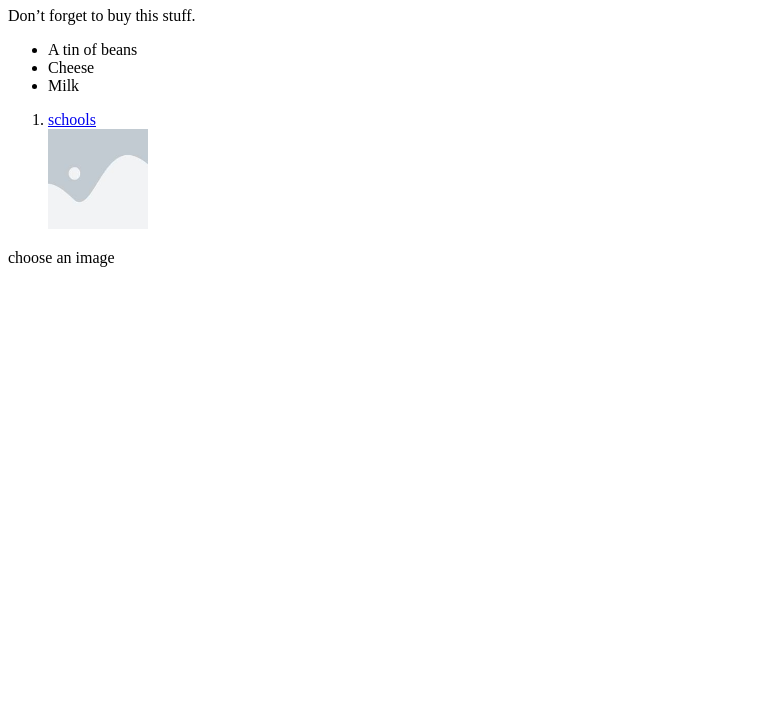
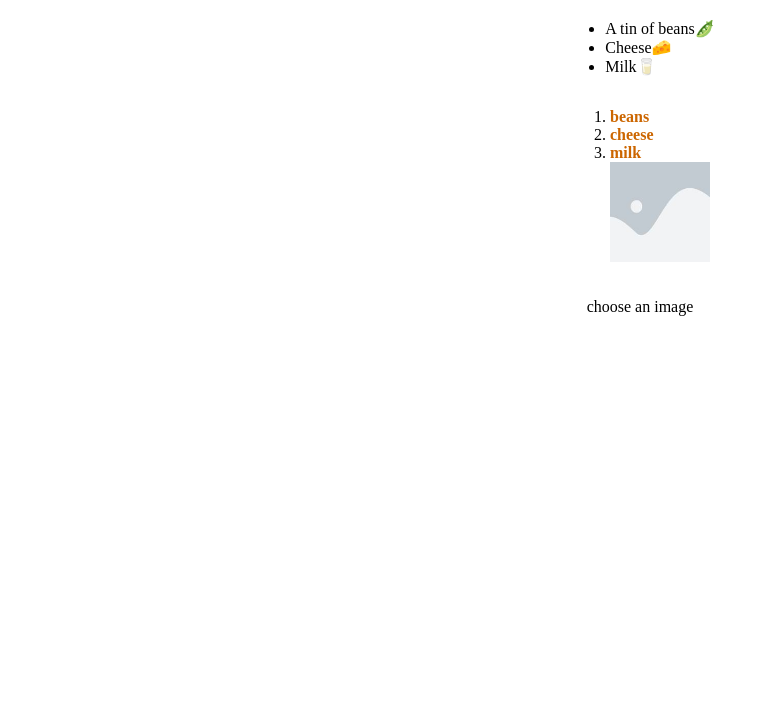
Before and after one commit to foziaShareen/projects-html-css-js, a plain HTML site: page dom-project-1/index.html in a window 1280 px wide. Shown: the part 73-800 px from the top of the page, without its empty margins (0-768 px from the left). Drawn offline with Linux system fonts and the light colour scheme.

Commit message:
added images

```diff
--- a/dom-project-1/index.html
+++ b/dom-project-1/index.html
@@ -5,43 +5,36 @@
 <meta http-equiv="content-type" content="text/html;
 ➥ charset=utf-8" />
 <title>Shopping list</title>
+<link rel="stylesheet" type="text/css" href="./styles.css" />
 <script src="./script.js"></script>
 
 
 </head>
 <body>
-<h1>What to buy</h1>
-<p title="a gentle reminder">Don’t forget to buy this stuff.</p>
+    <section>
+<h1>Snapshot 🛍️</h1>
+
 <ul id="purchases">
-<li>A tin of beans</li>
-<li>Cheese</li>
-<li>Milk</li>
+<li>A tin of beans🫛</li>
+<li>Cheese🧀</li>
+<li>Milk🥛</li>
 </ul>
 <ol>
     <li>
-        <a  href="./images/w01A_Media.jpg" title="schools" onclick ="showPic(this); return false" >schools</a>
+        <a  href="./images/beans.jpg" title="beans" onclick ="showPic(this); return false" >beans</a>
+    </li>
+    <li>
+        <a  href="./images/cheese.jpg" title="cheese" onclick ="showPic(this); return false" >cheese</a>
+    </li>
+    <li>
+        <a  href="./images/milk.jpg" title="milk" onclick ="showPic(this); return false" >milk</a>
     </li>
     <img id="placeholder" src="./images/placeholder.gif"  width="100" height="100" alt="placeholder" />
 </ol>
 <p id="description">choose an image</p>
-<!-- <script type="text/javascript">
-     var paras = document.getElementsByTagName('p')
-    var title = paras[0].getAttribute('title');
-    alert(title);
-    var items = document.getElementsByTagName("li");
-    for (var i=0; i < items.length; i++) {
-    alert(typeof items[i]);
-    }
 
+</section>
 
-
-</script> -->
-<script>
-    var paras = document.getElementsByTagName('p')
-    paras[0].setAttribute('title', 'goodbye');
-    var title = paras[0].getAttribute('title');
-    console.log(title);
-</script>
 
 </body>
 </html>
--- /dev/null
+++ b/dom-project-1/styles.css
@@ -0,0 +1,17 @@
+a {
+    display: block;
+    color: #c60;
+    background-color: transparent;
+    font-weight: bold;
+    text-decoration: none;
+}
+
+a img {
+    display: block;
+    margin-top: 0.5em; /* Adjust the margin as needed */
+}
+section{
+    display: flex;
+    flex-direction: column;
+    align-items: center;
+}
```
Also changed, not shown: dom-project-1/images/beans.jpg (added), dom-project-1/images/cheese.jpg (added), dom-project-1/images/milk.jpg (added).
